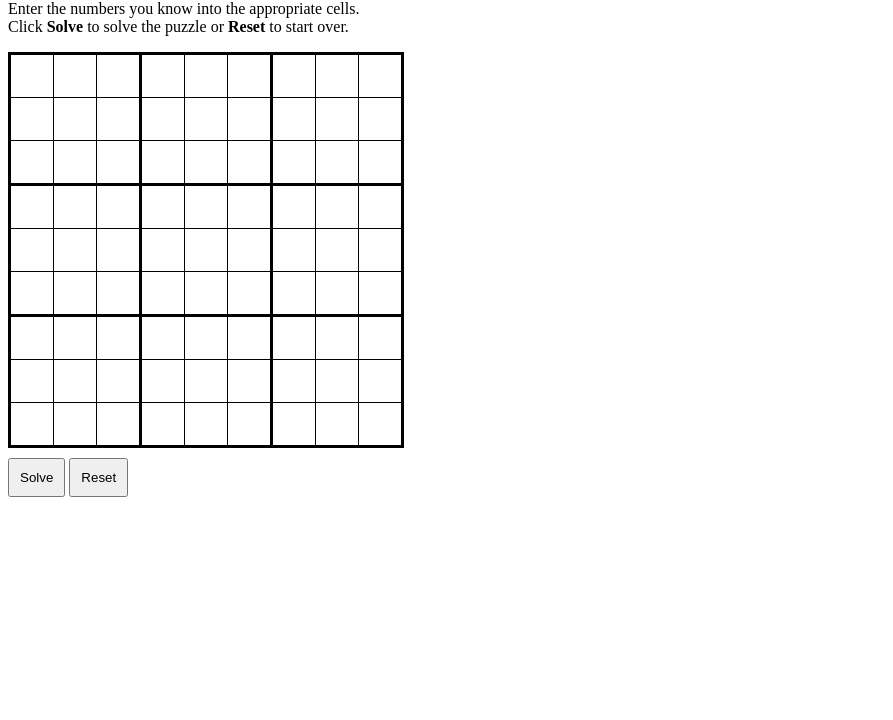
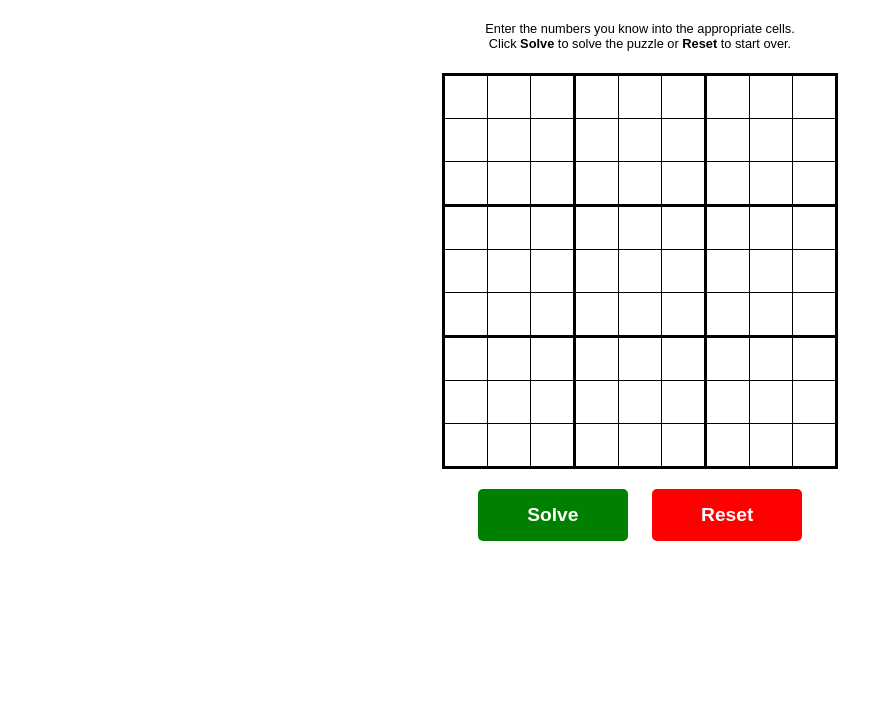
Before and after one commit to malchikkCZ/JS-sudoku-solver, a plain HTML site: page index.html in a window 1280 px wide. Shown: the part 80-800 px from the top of the page, without its empty margins (0-893 px from the left). Drawn offline with Linux system fonts and the light colour scheme.

Commit message:
refactor main.js to make it more readable

```diff
--- a/index.html
+++ b/index.html
@@ -1,5 +1,6 @@
 <!DOCTYPE html>
 <html lang="en">
+
 <head>
     <meta charset="utf-8">
     <link rel="stylesheet" href="./style.css">
@@ -7,12 +8,19 @@
 </head>
 
 <body>
+    <div class="container">
         <h1>Sudoku Solver</h1>
         <p>Enter the numbers you know into the appropriate cells.<br>
             Click <strong>Solve</strong> to solve the puzzle or <strong>Reset</strong> to start over.</p>
+        <div>
             <table id="tab"></table>
-        <button id="solve">Solve</button>
-        <button id="reset">Reset</button>
+        </div>
+        <div class="buttons">
+            <button onclick="solve()">Solve</button>
+            <button onclick="reset()">Reset</button>
+        </div>
+    </div>
     <script src="./main.js"></script>
 </body>
+
 </html>
--- a/main.js
+++ b/main.js
@@ -1,10 +1,16 @@
-class Table {
+const table = document.getElementById("tab");
+
+
+class Grid {
+    constructor() {
+        this.showTable(this.inputSudoku());
+    }
 
     readSudoku() {
         var sudoku = [];
-        for (var r=0; r<9; r++) {
+        for (var r = 0; r < 9; r++) {
             sudoku.push([]);
-            for (var c=0; c<9; c++) {
+            for (var c = 0; c < 9; c++) {
                 var id = r.toString() + c.toString();
                 var value = document.getElementById(id).value;
                 if (value === "") {
@@ -17,53 +23,38 @@ class Table {
         return sudoku;
     }
 
-    solve() {
-        var board = sudoku.readSudoku();
-        var solver = new Solver(board);
-        sudoku.showOutputTable(solver.solve());
+    inputSudoku() {
+        var sudoku = [];
+        for (var r = 0; r < 9; r++) {
+            sudoku.push([]);
+            for (var c = 0; c < 9; c++) {
+                var id = r.toString() + c.toString();
+                var inputField = document.createElement("input");
+                inputField.setAttribute("type", "text");
+                inputField.setAttribute("id", id);
+                sudoku[r].push(inputField);
+            }
+        }
+        return sudoku;
     }
 
-    showInputTable() {
-        var table = "";
-        for (var r=0; r<9; r++) {
-            if (r%3 === 0) {
-                table += "<tr class='topDiv'>";
-            } else {
-                table += "<tr>";
+    showTable(board) {
+        table.innerHTML = "";
+        for (var r = 0; r < 9; r++) {
+            var row = document.createElement("tr");
+            if (r % 3 === 0) {
+                row.setAttribute("class", "topDiv")
             }
-            for (var c=0; c<9; c++) {
-                if (c%3 === 0) {
-                    table += "<td class='leftDiv'>";
-                } else {
-                    table += "<td>";
+            for (var c = 0; c < 9; c++) {
+                var col = document.createElement("td");
+                if (c % 3 === 0) {
+                    col.setAttribute("class", "leftDiv");
                 }
-                table += "<input type='text' id='" + r + c+ "'>" + "</td>";
+                col.appendChild(board[r][c]);
+                row.appendChild(col);
             }
-            table += "</tr>";
+            table.appendChild(row);
         }
-        document.getElementById("tab").innerHTML = table;
-    }
-
-    showOutputTable(board) {
-        var table = "";
-        for (var r=0; r<9; r++) {
-            if (r%3 === 0) {
-                table += "<tr class='topDiv'>";
-            } else {
-                table += "<tr>";
-            }
-            for (var c=0; c<9; c++) {
-                if (c%3 === 0) {
-                    table += "<td class='leftDiv'>";
-                } else {
-                    table += "<td>";
-                }
-                table += board[r][c] + "</td>";
-
-            }
-            table += "</tr>";
-        }
-        document.getElementById("tab").innerHTML = table;
     }
 }
 
@@ -76,7 +67,19 @@ class Solver {
     solve() {
         var filled = this.fill();
         if (filled === true) {
-            return this.sudoku;
+            var solved = [];
+            for (var r = 0; r < 9; r++) {
+                solved.push([]);
+                for (var c = 0; c < 9; c++) {
+                    var cell = document.createElement("span");
+                    cell.innerHTML = this.sudoku[r][c];
+                    solved[r].push(cell);
+                }
+            }
+            return solved;
+        } else {
+            alert("This sudoku has no solution. Please check your entries.");
+            return null;
         }
     }
 
@@ -85,13 +88,13 @@ class Solver {
         if (coord === -1) {
             return true;
         }
-        var r = (Math.floor(coord/9));
-        var c = coord%9;
+        var r = (Math.floor(coord / 9));
+        var c = coord % 9;
 
-        for (var number=1; number<10; number++) {
+        for (var number = 1; number < 10; number++) {
             if (this.isValid(number, r, c)) {
                 this.sudoku[r][c] = number;
-                if (this.solve()) {
+                if (this.fill()) {
                     return true;
                 }
                 this.sudoku[r][c] = 0;
@@ -101,10 +104,10 @@ class Solver {
     }
 
     nextEmpty() {
-        for (var r=0; r<9; r++) {
-            for (var c=0; c<9; c++) {
+        for (var r = 0; r < 9; r++) {
+            for (var c = 0; c < 9; c++) {
                 if (this.sudoku[r][c] === 0) {
-                    return 9*r+c;
+                    return 9 * r + c;
                 }
             }
         }
@@ -115,16 +118,16 @@ class Solver {
         if (this.sudoku[r].includes(number)) {
             return false;
         }
-        for (var row=0; row<9; row++) {
+        for (var row = 0; row < 9; row++) {
             if (this.sudoku[row][c] === number) {
                 return false;
             }
         }
-        var boxRow = (Math.floor(r/3)) * 3;
-        var boxCol = (Math.floor(c/3)) * 3;
-        for (var row=0; row<3; row++) {
-            for (var col=0; col<3; col++) {
-                if (this.sudoku[row+boxRow][col+boxCol] === number) {
+        var boxRow = (Math.floor(r / 3)) * 3;
+        var boxCol = (Math.floor(c / 3)) * 3;
+        for (var row = 0; row < 3; row++) {
+            for (var col = 0; col < 3; col++) {
+                if (this.sudoku[row + boxRow][col + boxCol] === number) {
                     return false;
                 }
             }
@@ -134,11 +137,17 @@ class Solver {
 }
 
 
-var sudoku = new Table();
-sudoku.showInputTable();
+function solve() {
+    var board = grid.readSudoku();
+    var solved = new Solver(board).solve();
+    if (solved != null) {
+        grid.showTable(solved);
+    }
+}
 
-var solveBTN = document.getElementById("solve");
-var resetBTN = document.getElementById("reset");
+function reset() {
+    grid = new Grid();
+}
 
-solveBTN.addEventListener("click", sudoku.solve);
-resetBTN.addEventListener("click", sudoku.showInputTable);
+
+var grid = new Grid();
--- a/style.css
+++ b/style.css
@@ -1,20 +1,51 @@
+body {
+    font-family: sans-serif;
+}
+
 button {
-    margin: 10px 0;
-    padding: 10px;
+    margin: 10px;
+    padding: 15px;
+    width: 150px;
+    font-size: 1.2rem;
+    border: none;
+    border-radius: 5px;
+    color: white;
+    font-weight: bold;
+    transition: all 0.2s ease;
+    cursor: pointer;
+}
+
+button:hover {
+    transform: scale(0.95);
+}
+
+button:first-child {
+    background-color: green;
+}
+
+button:last-child {
+    background-color: red;
 }
 
 input {
     border: none;
     font-size: 1.1em;
     height: 30px;
-    padding: 0; margin: 0;
+    padding: 0;
+    margin: 0;
     text-align: center;
     width: 30px;
+}
+
+p {
+    text-align: center;
+    font-size: 0.8rem;
 }
 
 table {
     border: 3px solid black;
     border-collapse: collapse;
+    margin: 10px;
 }
 
 td {
@@ -31,3 +62,10 @@ td {
 .topDiv td {
     border-top: 3px solid black;
 }
+
+.container {
+    display: flex;
+    justify-content: center;
+    align-items: center;
+    flex-direction: column;
+}
```
Lines whose indentation alone changed are shown as unchanged.
